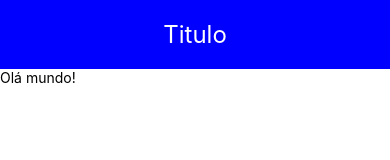
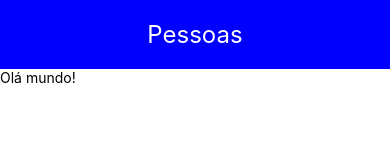
Before and after one commit to Shoiti21/ReactNativeEstudo, a React Native app: screen / in a window 390 px wide. Shown: the top 160 px of the page. Built offline with nearby package versions, Linux system fonts and the light colour scheme.

Commit message:
React Native - props

```diff
--- a/App.js
+++ b/App.js
@@ -6,7 +6,7 @@ import Header from './src/components/header'
 export default function App() {
   return (
     <View>
-      <Header/>
+      <Header title="Pessoas"/>
       <Text>Olá mundo!</Text>
     </View>
   );
--- a/src/components/header.js
+++ b/src/components/header.js
@@ -1,10 +1,10 @@
 import React from 'react';
 import { Text, View, StyleSheet } from 'react-native';
 
-const Header = function() {
+const Header = function(props) {
     return (
       <View style={style.container}>
-        <Text style={style.text}>Titulo</Text>
+        <Text style={style.text}>{props.title}</Text>
       </View>
     )
 }
```
